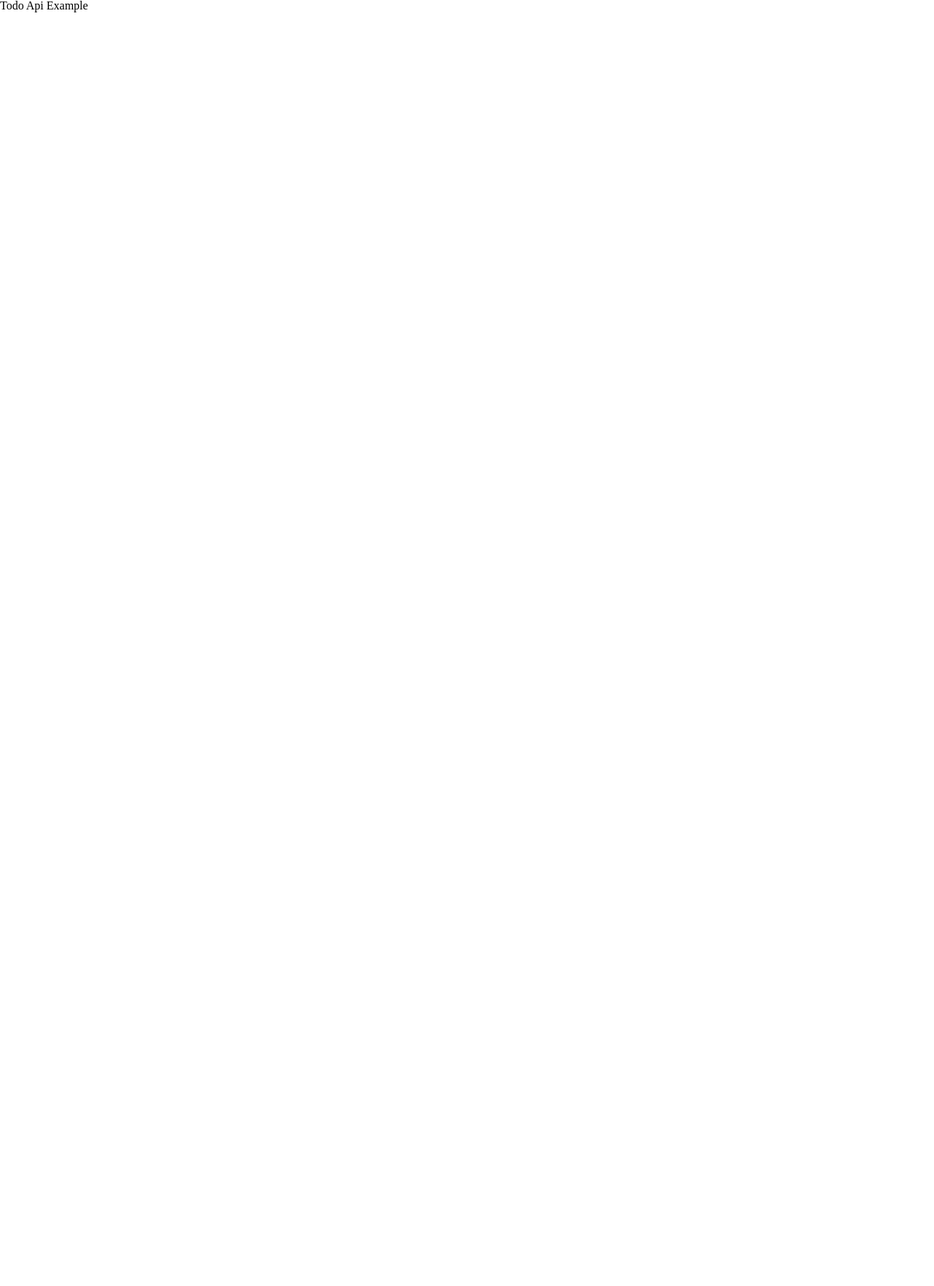
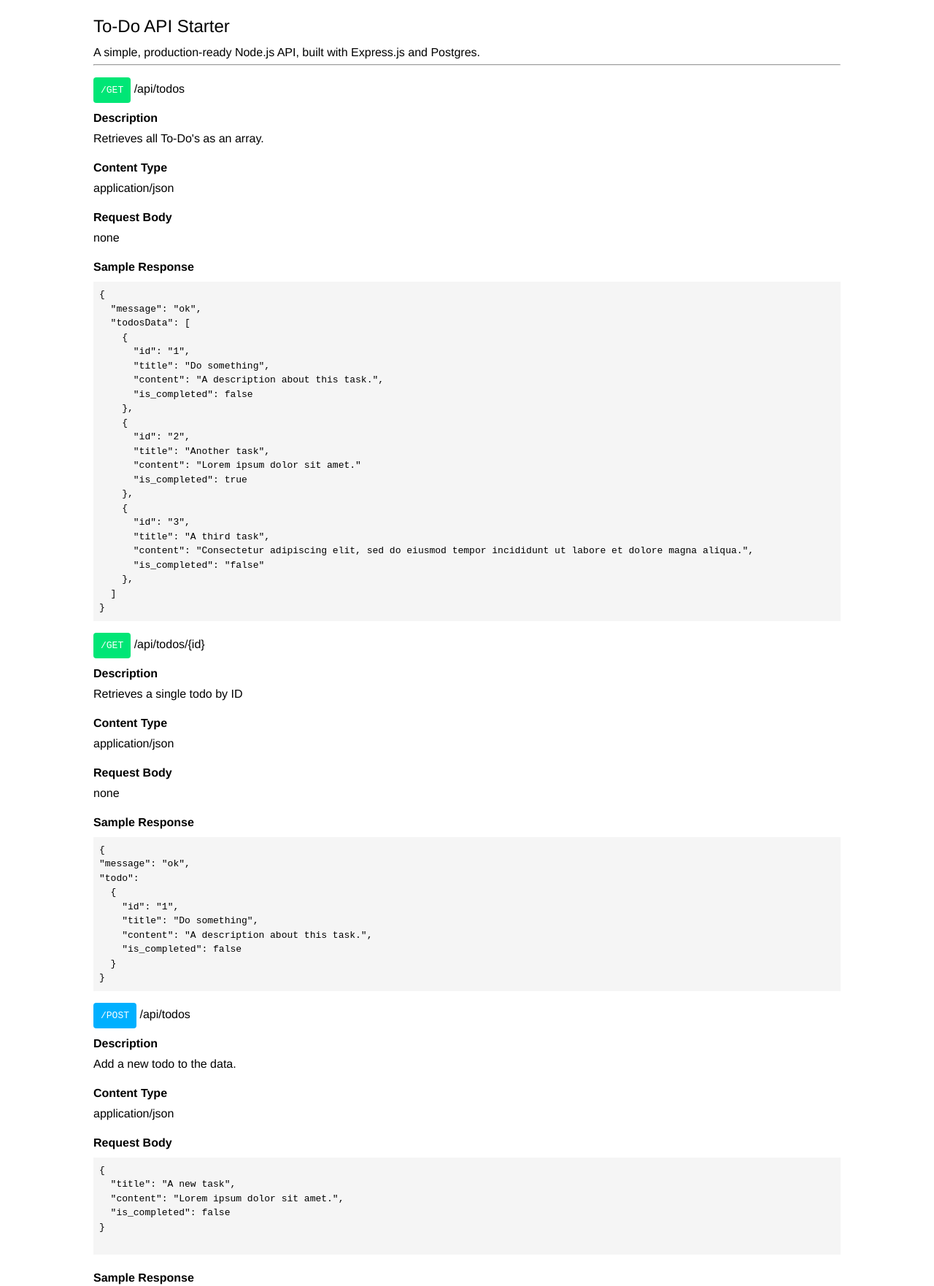
Before and after one commit to john-bauer/example-todo-api, a website: page public/index.html in a window 1280 px wide. Shown: the top 1762 px of the page at 73% size. Before the commit the page ends 800 px from the top, so only its background shows below. Drawn offline with Linux system fonts and the light colour scheme; files that its build step writes are made by us from their sources.

Commit message:
add list of endpoints with examples to homepage

```diff
--- a/public/index.html
+++ b/public/index.html
@@ -6,8 +6,187 @@
   <meta http-equiv='X-UA-Compatible' content='ie=edge' />
   <title>Todo Api Example</title>
   <link rel='stylesheet' type='text/css' href='static/styles/reset.css'>
+  <link rel='stylesheet' type='text/css' href='static/styles/style.css'>
 </head>
 <body>
-    <h1>Todo Api Example</h1>
+<div class="container">
+  <div class="header">
+    <h1>To-Do API Starter</h1>
+    <br/>
+    <p>A simple, production-ready Node.js API, built with Express.js and Postgres.</p>
+    <hr/>
+  </div>
+</div>
+<div class="container">
+  <div class="endpoint">
+    <span class="request is-get">/GET</span>
+    <span>/api/todos</span>
+    <p class="section-title">Description</p>
+    <p class="section-content">Retrieves all To-Do's as an array.</p>
+    <p class="section-title">Content Type</p>
+    <p class="section-content">application/json</p>
+    <p class="section-title">Request Body</p>
+    <p class="section-content">none</p>
+    <p class="section-title">Sample Response</p>
+    <pre class="section-content">
+{
+  "message": "ok",
+  "todosData": [
+    {
+      "id": "1",
+      "title": "Do something",
+      "content": "A description about this task.",
+      "is_completed": false
+    },
+    {
+      "id": "2",
+      "title": "Another task",
+      "content": "Lorem ipsum dolor sit amet."
+      "is_completed": true
+    },
+    {
+      "id": "3",
+      "title": "A third task",
+      "content": "Consectetur adipiscing elit, sed do eiusmod tempor incididunt ut labore et dolore magna aliqua.",
+      "is_completed": "false"
+    },
+  ]
+}
+</pre>
+  </div>
+</div>
+<div class="container">
+  <div class="endpoint">
+    <span class="request is-get">/GET</span>
+    <span>/api/todos/{id}</span>
+    <p class="section-title">Description</p>
+    <p class="section-content">Retrieves a single todo by ID</p>
+    <p class="section-title">Content Type</p>
+    <p class="section-content">application/json</p>
+    <p class="section-title">Request Body</p>
+    <p class="section-content">none</p>
+    <p class="section-title">Sample Response</p>
+    <pre class="section-content">{
+"message": "ok",
+"todo":
+  {
+    "id": "1",
+    "title": "Do something",
+    "content": "A description about this task.",
+    "is_completed": false
+  }
+}
+</pre>
+  </div>
+</div>
+<div class="container">
+  <div class="endpoint">
+    <span class="request is-post">/POST</span>
+    <span>/api/todos</span>
+    <p class="section-title">Description</p>
+    <p class="section-content">Add a new todo to the data.</p>
+    <p class="section-title">Content Type</p>
+    <p class="section-content">application/json</p>
+    <p class="section-title">Request Body</p>
+    <pre class="section-content">
+{
+  "title": "A new task",
+  "content": "Lorem ipsum dolor sit amet.",
+  "is_completed": false
+}
+      </pre>
+    <p class="section-title">Sample Response</p>
+    <pre class="section-content">{
+"message": "ok",
+"todo":
+  {
+    "id": "1",
+    "title": "Do something",
+    "content": "A description about this task.",
+    "is_completed": false
+  }
+}
+</pre>
+  </div>
+</div>
+<div class="container">
+  <div class="endpoint">
+    <span class="request is-put">/PUT</span>
+    <span>/api/todos/{id}</span>
+    <p class="section-title">Description</p>
+    <p class="section-content">Modify an existing todo by ID.</p>
+    <p class="section-title">Content Type</p>
+    <p class="section-content">application/json</p>
+    <p class="section-title">Request Body</p>
+    <pre class="section-content">
+{
+  "title": "Your new title",
+  "content": "Your new description",
+  "is_completed": true
+}
+      </pre>
+    <p class="section-title">Sample Response</p>
+    <pre class="section-content">
+{
+  "message": "ok",
+  "todo":
+    {
+      "id": "1",
+      "title": "Your new title",
+      "content": "Your new description",
+      "is_completed": true
+    }
+  }
+</pre>
+  </div>
+</div>
+<div class="container">
+  <div class="endpoint">
+    <span class="request is-put">/PUT</span>
+    <span>/api/todos/{id}</span>
+    <p class="section-title">Description</p>
+    <p class="section-content">Modify an existing todo by ID.</p>
+    <p class="section-title">Content Type</p>
+    <p class="section-content">application/json</p>
+    <p class="section-title">Request Body</p>
+    <pre class="section-content">
+{
+  "title": "Your new title",
+  "content": "Your new description",
+  "is_completed": true
+}
+      </pre>
+    <p class="section-title">Sample Response</p>
+    <pre class="section-content">
+{
+  "message": "ok",
+  "todo":
+  {
+    "id": "1",
+    "title": "Do something",
+    "content": "A description about this task.",
+    "is_completed": false
+  }
+}
+</pre>
+  </div>
+</div>
+<div class="container">
+  <div class="endpoint">
+    <span class="request is-delete">/DELETE</span>
+    <span>/api/todos/{id}</span>
+    <p class="section-title">Description</p>
+    <p class="section-content">Delete an existing todo by ID.</p>
+    <p class="section-title">Content Type</p>
+    <p class="section-content">application/json</p>
+    <p class="section-title">Request Body</p>
+    <p class="section-content">none</p>
+    <p class="section-title">Sample Response</p>
+    <pre class="section-content">{
+  "message": "todo deleted"
+}
+</pre>
+  </div>
+</div>
 </body>
 </html>
--- /dev/null
+++ b/public/styles/style.css
@@ -0,0 +1,63 @@
+html, body {
+    font-family: Helvetica, sans-serif
+}
+
+.container {
+    max-width: 1024px;
+    margin: 0 auto;
+}
+
+h1 {
+    font-size: 24px;
+}
+
+pre {
+    white-space: pre-wrap;
+}
+
+.header {
+    padding-top: 24px;
+}
+
+.endpoint {
+    margin-top: 24px;
+    margin-bottom: 24px;
+}
+
+.request {
+    padding: 10px;
+    border-radius: 4px;
+    font-family: monospace;
+    color: white;
+}
+
+.is-get {
+    background-color: #00E676;
+}
+
+.is-post {
+    background-color: #00B0FF;
+}
+
+.is-put {
+    background-color: #FFC400;
+}
+.is-delete {
+    background-color: #FF3D00;
+}
+
+.section-title {
+    margin-top: 24px;
+    font-weight: bold
+}
+
+.section-content {
+    margin-top: 12px;
+}
+
+pre {
+    background-color: #F5F5F5;
+    font-family: monospace;
+    line-height: 1.5;
+    padding: 8px;
+}
```
